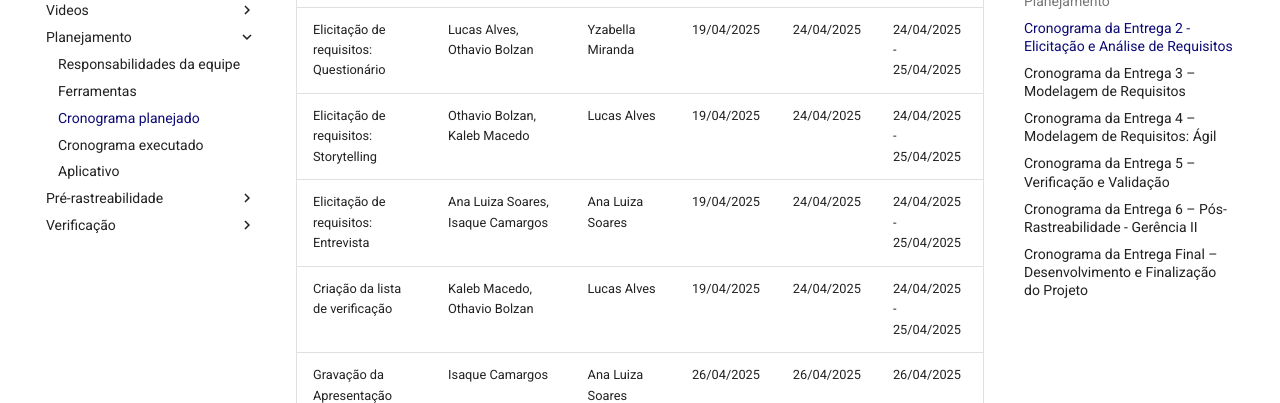
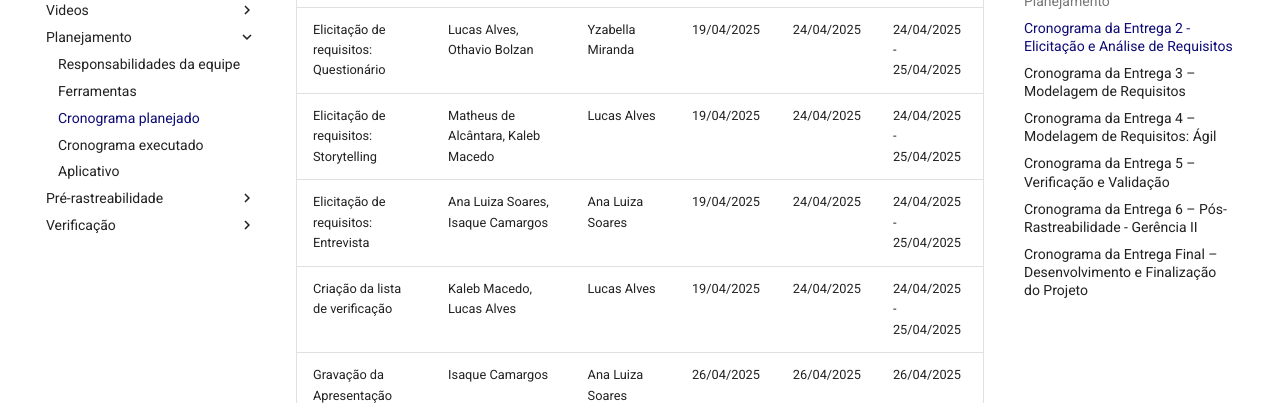
Before and after one commit to matheusdealcantara/2025.1-Grupo09, an MkDocs documentation site: the page built from docs/planejamento/Cronograma.md, in a window 1280 px wide and 900 px high, scrolled down 3359 px. Shown: the part 152-555 px from the top of the window. Built offline with MkDocs 1.6.1 and Material for MkDocs 9.7.7, drawn with Linux system fonts in a browser that asks for light colours.

Commit message:
(#36)/Ajuste na alocação de pessoas na entrega 2

```diff
--- a/docs/planejamento/Cronograma.md
+++ b/docs/planejamento/Cronograma.md
@@ -79,9 +79,9 @@ Em **18 de abril de 2025**, o documento passou por atualização para maior deta
 | Introspecção para elicitação de requisitos | Othavio Bolzan, Lucas Alves | Kaleb Macedo | 19/04/2025 | 24/04/2025 | 24/04/2025 - 25/04/2025 |
 | Elicitação de requisitos: Observação | Matheus de Alcântara, Yzabella Miranda | Othavio Bolzan | 19/04/2025 | 24/04/2025 | 24/04/2025 - 25/04/2025 |
 | Elicitação de requisitos: Questionário | Lucas Alves, Othavio Bolzan | Yzabella Miranda | 19/04/2025 | 24/04/2025 | 24/04/2025 - 25/04/2025 |
-| Elicitação de requisitos: Storytelling | Othavio Bolzan, Kaleb Macedo | Lucas Alves | 19/04/2025 | 24/04/2025 | 24/04/2025 - 25/04/2025 |
+| Elicitação de requisitos: Storytelling | Matheus de Alcântara, Kaleb Macedo | Lucas Alves | 19/04/2025 | 24/04/2025 | 24/04/2025 - 25/04/2025 |
 | Elicitação de requisitos: Entrevista | Ana Luiza Soares, Isaque Camargos | Ana Luiza Soares | 19/04/2025 | 24/04/2025 | 24/04/2025 - 25/04/2025 |
-| Criação da lista de verificação | Kaleb Macedo, Othavio Bolzan  | Lucas Alves | 19/04/2025 | 24/04/2025 | 24/04/2025 - 25/04/2025 |
+| Criação da lista de verificação | Kaleb Macedo, Lucas Alves  | Lucas Alves | 19/04/2025 | 24/04/2025 | 24/04/2025 - 25/04/2025 |
 | Gravação da Apresentação | Isaque Camargos | Ana Luiza Soares | 26/04/2025 | 26/04/2025 | 26/04/2025 |
 | Envio da entrega | Yzabella Miranda | Kaleb Macedo | 27/04/2025 | 27/04/2025 | 27/04/2025 |
 | Gravação da Inspeção Grupo + 1 | Ana Luiza Soares | Othavio Bolzan | 28/04/2025 | 28/04/2025 | 28/04/2025 |
```
